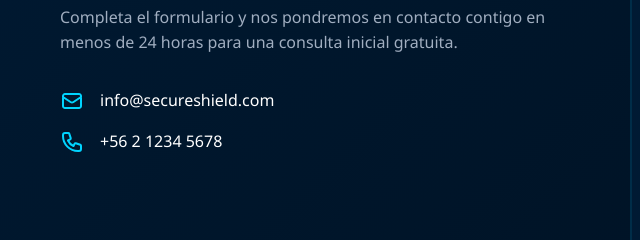
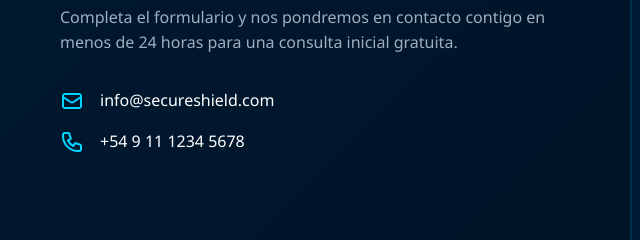
Before and after one commit to JesusNeyr/CineStream, a plain HTML site: page index.html in a window 1280 px wide. Shown: the part 3185-3425 px from the top of the page, 0-640 px from the left. Drawn offline with Linux system fonts and the light colour scheme.

Commit message:
tercer commit

```diff
--- a/index.html
+++ b/index.html
@@ -182,7 +182,7 @@
                             <svg width="24" height="24" viewBox="0 0 24 24" fill="none" xmlns="http://www.w3.org/2000/svg">
                                 <path d="M3 5C3 3.89543 3.89543 3 5 3H8.27924C8.70967 3 9.09181 3.27543 9.22792 3.68377L10.7257 8.17721C10.8831 8.64932 10.6694 9.16531 10.2243 9.38787L7.96701 10.5165C9.06925 12.9612 11.0388 14.9308 13.4835 16.033L14.6121 13.7757C14.8347 13.3306 15.3507 13.1169 15.8228 13.2743L20.3162 14.7721C20.7246 14.9082 21 15.2903 21 15.7208V19C21 20.1046 20.1046 21 19 21H18C9.71573 21 3 14.2843 3 6V5Z" stroke="#00d4ff" stroke-width="2" stroke-linecap="round" stroke-linejoin="round"/>
                             </svg>
-                            <span>+56 2 1234 5678</span>
+                            <span>+54 9 11 1234 5678</span>
                         </div>
                     </div>
                 </div>
```
